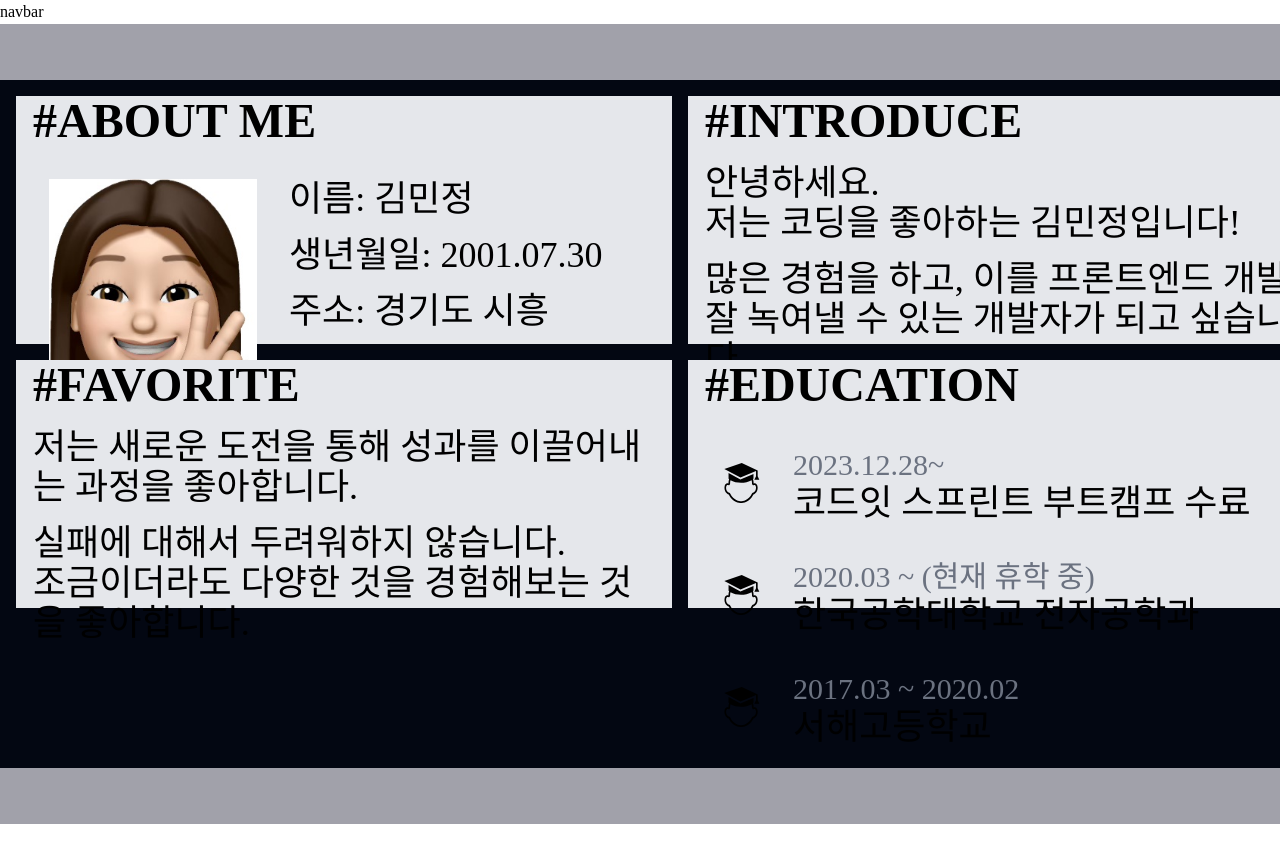
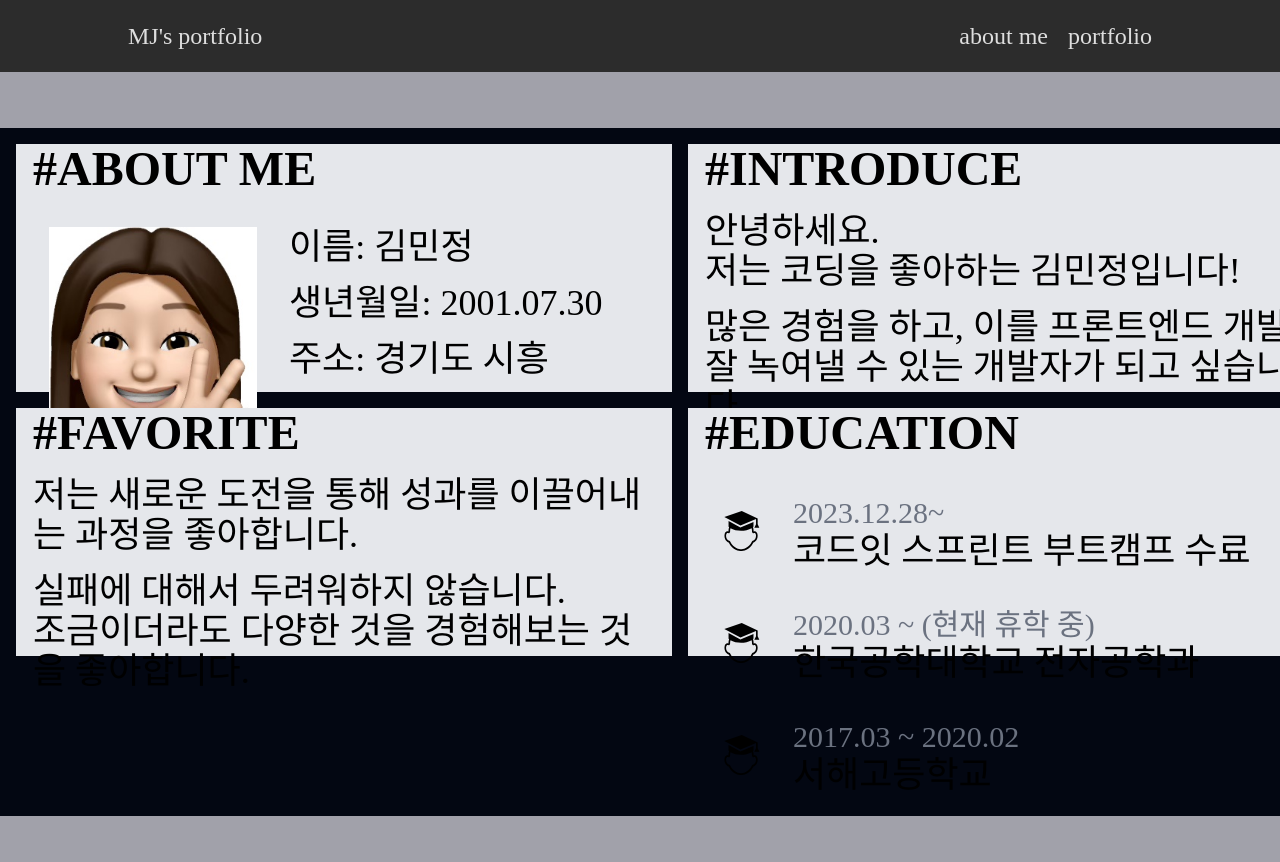
Before and after one commit to minjeong9919/Introduce-Me, a React (Create React App) app: page /profile in a window 1280 px wide. Shown: the top 862 px of the page. Before the commit the page ends 824 px from the top, so only its background shows below. Built offline with nearby package versions, Linux system fonts and the light colour scheme.

Commit message:
feat: navbar 구현

```diff
--- a/src/App.js
+++ b/src/App.js
@@ -1,21 +1,18 @@
-import { Routes, Route } from "react-router-dom";
+import { Routes, Route, BrowserRouter } from "react-router-dom";
 import Home from "./page/Home";
+import Navbar from "./component/Navbar";
 import { ProfilePage } from "./page/ProfilePage";
 import "./index.css";
 
 function App() {
   return (
-    <>
-      <div>navbar</div>
+    <BrowserRouter>
+      <Navbar />
       <Routes>
-        <Route path='/' element={<Home />}>
-          {" "}
-        </Route>
-        <Route path='/profile' element={<ProfilePage />}>
-          {" "}
-        </Route>
+        <Route path='/' element={<Home />}></Route>
+        <Route path='/profile' element={<ProfilePage />}></Route>
       </Routes>
-    </>
+    </BrowserRouter>
   );
 }
 
--- /dev/null
+++ b/src/component/Navbar.jsx
@@ -0,0 +1,20 @@
+import { Link } from "react-router-dom";
+
+const Navbar = () => {
+  const hoverStyle = "font-normal hover:text-white hover:underline";
+  return (
+    <nav className='flex justify-between p-5 px-p text-2xl bg-gray400 text-gray100'>
+      <Link className={hoverStyle}>MJ's portfolio</Link>
+      <div className='flex gap-5'>
+        <Link to={"/profile"} className={hoverStyle}>
+          about me
+        </Link>
+        <Link to={"/profile"} className={hoverStyle}>
+          portfolio
+        </Link>
+      </div>
+    </nav>
+  );
+};
+
+export default Navbar;
--- a/src/index.js
+++ b/src/index.js
@@ -1,11 +1,6 @@
 import React from "react";
 import ReactDOM from "react-dom/client";
-import { BrowserRouter } from "react-router-dom";
 import App from "./App";
 
 const root = ReactDOM.createRoot(document.getElementById("root"));
-root.render(
-  <BrowserRouter>
-    <App />
-  </BrowserRouter>
-);
+root.render(<App />);
--- a/tailwind.config.js
+++ b/tailwind.config.js
@@ -6,12 +6,16 @@ module.exports = {
       height: {
         h80: "80px",
         h160: "160px",
+        h400: "400px",
+        h600: "600px",
+        h700: "700px",
         h800: "800px",
         h900: "900px",
         h1000: "1000px",
       },
       width: {
         w400: "400px",
+        w600: "600px",
         w700: "700px",
         w800: "800px",
         w900: "900px",
@@ -31,7 +35,9 @@ module.exports = {
         p6: "60%",
       },
       colors: {
+        gray100: "#DEDEDE",
         gray400: "#2C2C2C",
+        primary: "#E2009E",
       },
     },
   },
```
